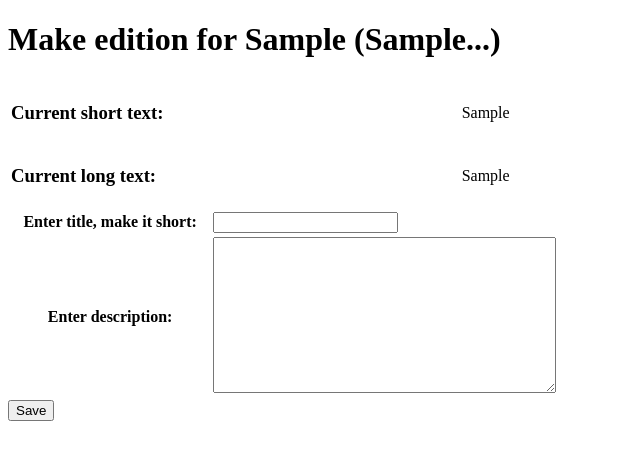
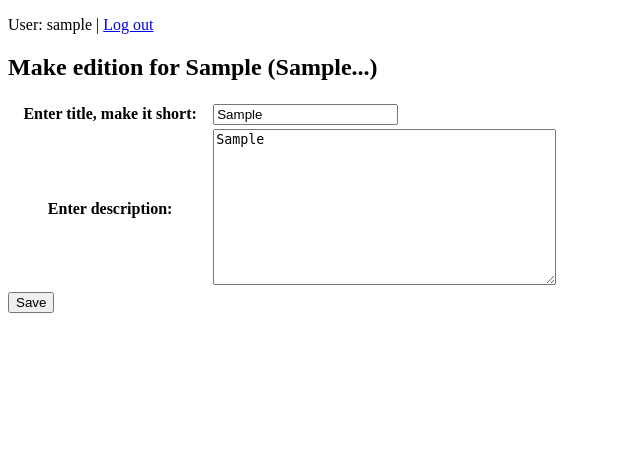
Before and after one commit to halfstrik/test_advertisement, a Django app: page /texts/change_text_couple/1/ in a window 1280 px wide. Shown: the top 460 px of the page, without its empty margins (0-640 px from the left). Run offline with Django 3.2, Linux system fonts and the light colour scheme; a user stored in the database is signed in; tables that the repository leaves empty hold one stand-in row (values such as "Sample post").

Commit message:
Added first page (index), added username, group and logout in header pages, change in tests and views

```diff
--- a/moderation/views.py
+++ b/moderation/views.py
@@ -13,6 +13,14 @@ from test_advertisement.settings import MODERATORS_GROUP
 
 from moderation.models import RequestForModeration
 from moderation.forms import ModerationForm
+
+
+def get_user_group(user):
+    try:
+        group = user.groups.filter()
+    except ObjectDoesNotExist:
+        group = None
+    return group
 
 
 @login_required
@@ -32,13 +40,15 @@ def send_to_moderation(request, advertising_id, advertising_app, advertising_mod
         request_for_moderation = RequestForModeration(content_object=copy, status=RequestForModeration.APPROVAL_PENDING)
         request_for_moderation.save()
         return HttpResponseRedirect(reverse('texts:list_text_couples'))
-    return render(request, 'moderation/send_to_moderation.html', {'text_couple': advertising})
+    return render(request, 'moderation/send_to_moderation.html', {'text_couple': advertising, 'user': request.user,
+                                                                  'groups': get_user_group(request.user)})
 
 
 def list_request_for_moderation_to_moderator(request):
     list_for_context = RequestForModeration.objects.filter(Q(status=RequestForModeration.APPROVAL_PENDING) | Q(
         status=RequestForModeration.IS_MODERATED)).order_by('date_of_last_moderation')
-    context = RequestContext(request, {"list_request_for_moderation_moderator": list_for_context})
+    context = RequestContext(request, {"list_request_for_moderation_moderator": list_for_context, 'user': request.user,
+                                       'groups': get_user_group(request.user)})
     html = get_template('moderation/list_request_for_moderation_to_moderator.html').render(context)
     return html
 
@@ -49,18 +59,16 @@ def list_request_for_moderation_to_advertiser(request):
     for request_for_moderation in list_request_for_moderation_advertiser:
         if request_for_moderation.content_object.user == request.user:
             list_for_context.append(request_for_moderation)
-    context = RequestContext(request, {"list_request_for_moderation_advertiser": list_for_context})
+    context = RequestContext(request, {"list_request_for_moderation_advertiser": list_for_context, 'user': request.user,
+                                       'groups': get_user_group(request.user)})
     html = get_template('moderation/list_request_for_moderation_to_advertiser.html').render(context)
     return html
 
 
 @login_required
 def list_request_for_moderation(request):
-    try:
-        group = request.user.groups.get().name
-    except ObjectDoesNotExist:
-        group = None
-    if group == 'Moderator':
+    groups = get_user_group(request.user)
+    if groups.filter(name=MODERATORS_GROUP):
         return HttpResponse(list_request_for_moderation_to_moderator(request))
     else:
         return HttpResponse(list_request_for_moderation_to_advertiser(request))
@@ -118,4 +126,4 @@ def initiate_moderation(request, request_for_moderation_id):
                 return HttpResponse("You can select the status of ACCEPTED or DENIED")
             return HttpResponseRedirect(reverse('moderation:list_request_for_moderation'))
     return render(request, 'moderation/moderation.html', {'form': form, 'advertiser': request_for_moderation.
-                  content_object.display()})
+                  content_object.display(), 'user': request.user, 'groups': get_user_group(request.user)})
--- a/test_advertisement/settings.py
+++ b/test_advertisement/settings.py
@@ -90,3 +90,6 @@ LOGIN_URL = '/admin/login/'
 MODERATORS_GROUP = "Moderator"
 
 FIXTURE_DIRS = {os.path.join(BASE_DIR, '/moderation/fixtures')}
+
+TEMPLATE_DIRS = {
+    os.path.join(BASE_DIR, 'test_advertisement/templates'), }
--- a/test_advertisement/urls.py
+++ b/test_advertisement/urls.py
@@ -1,7 +1,9 @@
 from django.conf.urls import patterns, include, url
 from django.contrib import admin
+from django.views.generic import TemplateView
 
 urlpatterns = patterns('',
                        url(r'^texts/', include('texts.urls', namespace='texts')),
                        url(r'^moderation/', include('moderation.urls', namespace='moderation')),
-                       url(r'^admin/', include(admin.site.urls), name='admin'), )
+                       url(r'^admin/', include(admin.site.urls), name='admin'),
+                       url(r'^$', TemplateView.as_view(template_name="test_advertisement\index.html"), name='index'),)
--- a/texts/templates/texts/base.html
+++ b/texts/templates/texts/base.html
@@ -7,6 +7,14 @@
     <link rel="stylesheet" type="text/css" href="{% static "style.css"%}">
 </head>
 <body>
+    <p>User: {{ user }}
+    {% if groups %}
+        | Groups:
+        {% for group in groups %}
+            {{ group.name }}
+        {% endfor %}
+    {% endif %}
+    | <a href="{% url 'admin:logout' %}">Log out</a></p>
     {% block content %}
     {% endblock %}
 </body>
--- a/texts/templates/texts/change_text_couple.html
+++ b/texts/templates/texts/change_text_couple.html
@@ -2,17 +2,7 @@
 
 
 {% block content %}
-<h1>Make edition for {{ text_couple }}</h1>
-    <table>
-        <tr>
-            <td><h3>Current short text:</h3></td>
-            <td><p>{{ text_couple.short }}</p></td>
-        </tr>
-        <tr>
-            <td><h3>Current long text:</h3></td>
-            <td><p>{{ text_couple.long }}</p></td>
-        </tr>
-    </table>
+<h2>Make edition for {{ text_couple }}</h2>
 <form action="" method="post">
     <table>
         {% csrf_token %}
--- a/texts/views.py
+++ b/texts/views.py
@@ -9,6 +9,7 @@ from django.views.defaults import permission_denied
 
 from texts.models import TextCouple, TextCoupleCopy
 from texts.forms import TextCoupleForm
+from moderation.views import get_user_group
 
 
 @login_required
@@ -20,7 +21,10 @@ def add_text_couple(request):
         if form.is_valid():
             record_text_couple_in_db(form, user)
             return HttpResponseRedirect(reverse('texts:list_text_couples'))
-    html = get_template('texts/add_text_couple.html').render(RequestContext(request, {'form': form, }))
+    html = get_template('texts/add_text_couple.html').render(RequestContext(request, {'form': form,
+                                                                                      'user': request.user,
+                                                                                      'groups': get_user_group(request.
+                                                                                                              user)}))
     return HttpResponse(html)
 
 
@@ -35,7 +39,9 @@ def record_text_couple_in_db(form, user):
 def list_text_couples(request):
     text_couples = TextCouple.objects.filter(user=request.user)
     html = get_template('texts/list_text_couples.html').render(RequestContext(request,
-                                                                              {'text_couples': text_couples, }))
+                                                                              {'text_couples': text_couples,
+                                                                               'user': request.user,
+                                                                               'groups': get_user_group(request.user)}))
     return HttpResponse(html)
 
 
@@ -44,7 +50,8 @@ def view_text_couple(request, text_couple_id):
     text_couple = get_object_or_404(TextCouple, pk=text_couple_id)
     if text_couple.user != request.user:
         return permission_denied(request)
-    return render(request, 'texts/view_text_couple.html', {'text_couple': text_couple})
+    return render(request, 'texts/view_text_couple.html', {'text_couple': text_couple, 'user': request.user,
+                                                           'groups': get_user_group(request.user)})
 
 
 @login_required
@@ -61,7 +68,8 @@ def delete_text_couple(request, text_couple_id):
             text_couple_copy.canceled_request_for_moderation()
         text_couple.delete()
         return HttpResponseRedirect(reverse('texts:list_text_couples'))
-    return render(request, 'texts/delete_text_couple.html', {'text_couple': text_couple})
+    return render(request, 'texts/delete_text_couple.html', {'text_couple': text_couple, 'user': request.user,
+                                                             'groups': get_user_group(request.user)})
 
 
 @login_required
@@ -69,7 +77,9 @@ def change_text_couple(request, text_couple_id):
     text_couple = get_object_or_404(TextCouple, pk=text_couple_id)
     if text_couple.user != request.user:
         return permission_denied(request)
-    form = TextCoupleForm()
+    form = TextCoupleForm(
+        initial={'short': text_couple.short, 'long': text_couple.long}
+    )
     if request.method == 'POST':
         form = TextCoupleForm(request.POST)
         if form.is_valid():
@@ -84,4 +94,6 @@ def change_text_couple(request, text_couple_id):
             return HttpResponseRedirect(reverse('texts:list_text_couples'))
     url_send_to_moderation = reverse('moderation:send_to_moderation', args=[text_couple_id, 'texts', 'TextCouple'])
     return render(request, 'texts/change_text_couple.html', {'form': form, 'text_couple': text_couple,
-                                                             'send_to_moderation': url_send_to_moderation})
+                                                             'send_to_moderation': url_send_to_moderation,
+                                                             'user': request.user,
+                                                             'groups': get_user_group(request.user)})
```
Also changed, not shown: moderation/templates/moderation/base.html (+8 -0 lines), test_advertisement/templates/test_advertisement/index.html (added, +22 -0 lines), texts/tests.py (+2 -8 lines).
